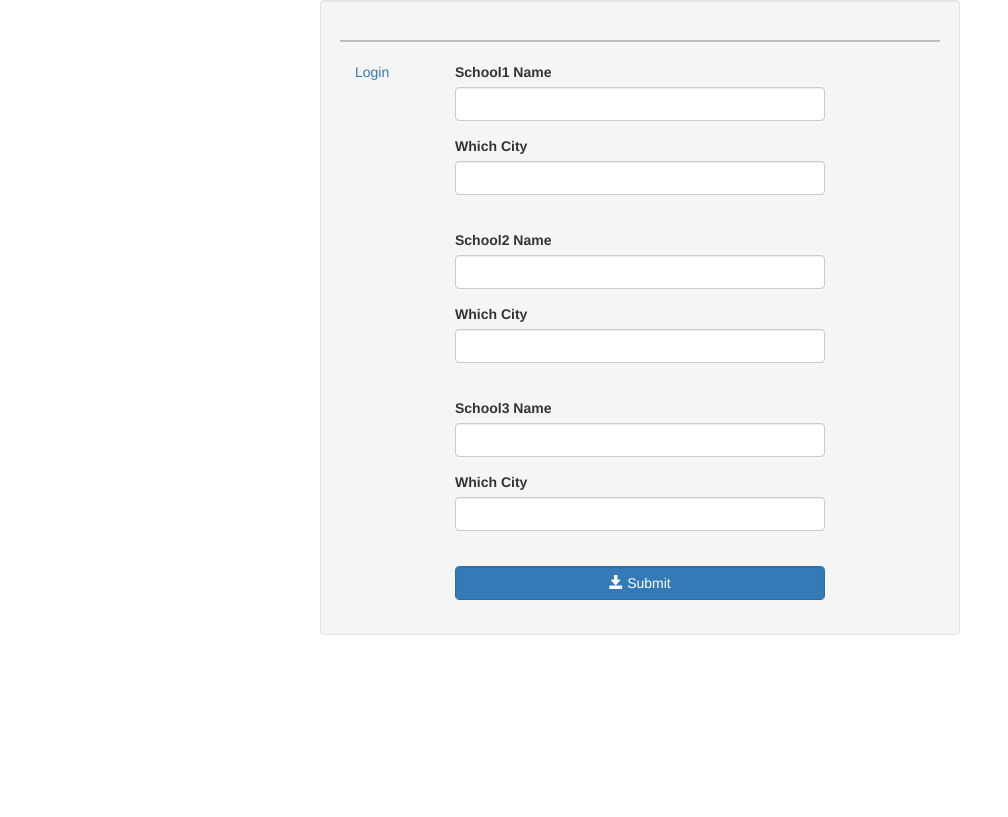
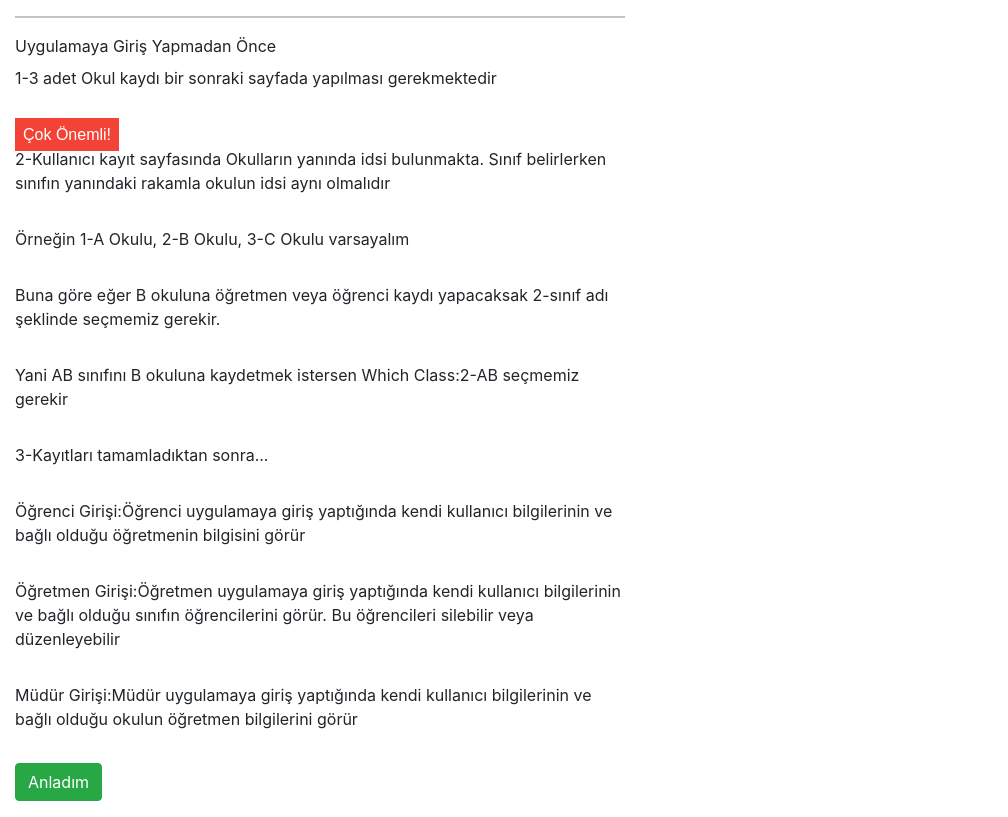
Before and after one commit to akpinarhatice/school-management-system, a Django app: page / in a window 1280 px wide. Shown: the whole page, without its empty margins (0-1008 px from the left). Before the commit the page ends 635 px from the top, so only its background shows below. Run offline with Django 3.2, Linux system fonts and the light colour scheme; some libraries are stand-ins or nearby versions.

Commit message:
Update index.html

```diff
--- a/school/people/templates/index.html
+++ b/school/people/templates/index.html
@@ -9,52 +9,35 @@
 
     <script src="https://cdn.jsdelivr.net/npm/@popperjs/core@2.9.1/dist/umd/popper.min.js" integrity="sha384-SR1sx49pcuLnqZUnnPwx6FCym0wLsk5JZuNx2bPPENzswTNFaQU1RDvt3wT4gWFG" crossorigin="anonymous"></script>
     <script src="https://cdn.jsdelivr.net/npm/bootstrap@5.0.0-beta3/dist/js/bootstrap.min.js" integrity="sha384-j0CNLUeiqtyaRmlzUHCPZ+Gy5fQu0dQ6eZ/xAww941Ai1SxSY+0EQqNXNE6DZiVc" crossorigin="anonymous"></script>
-
+<style>
+.label {
+  color: white;
+  padding: 8px;
+  font-family: Arial;
+}
+.success {background-color: #4CAF50;} /* Green */
+.info {background-color: #2196F3;} /* Blue */
+.warning {background-color: #ff9800;} /* Orange */
+.danger {background-color: #f44336;} /* Red */
+.other {background-color: #e7e7e7; color: black;} /* Gray */
+</style>
 </head>
 <body>
 {% extends 'base.html' %}
 {% block body %}
-<form method="POST">
-    {% csrf_token %}
-    <div class="col-md-2">
-        <a href="/login">Login</a>
-    </div>
-    <div class="col-md-8">
-        <div class="form-group">
-            <label for="name">School1 Name</label>
-            <input type="text" name="name1" class="form-control" required="required">
+<label>Uygulamaya Giriş Yapmadan Önce</label>
+<label>1-3 adet Okul kaydı bir sonraki sayfada yapılması gerekmektedir</label><br><br>
+<span class="label danger">Çok Önemli!</span><label>2-Kullanıcı kayıt sayfasında Okulların yanında idsi bulunmakta. Sınıf belirlerken sınıfın yanındaki rakamla okulun idsi aynı olmalıdır </label><br><br>
+<label> Örneğin 1-A Okulu, 2-B Okulu, 3-C Okulu varsayalım</label><br><br>
+<label> Buna göre eğer B okuluna öğretmen veya öğrenci kaydı yapacaksak 2-sınıf adı şeklinde seçmemiz gerekir.</label><br><br>
+<label> Yani AB sınıfını B okuluna kaydetmek istersen Which Class:2-AB seçmemiz gerekir</label><br><br>
+<label>3-Kayıtları tamamladıktan sonra... </label><br><br>
+<label>Öğrenci Girişi:Öğrenci uygulamaya giriş yaptığında kendi kullanıcı bilgilerinin ve bağlı olduğu öğretmenin bilgisini görür</label><br><br>
+<label>Öğretmen Girişi:Öğretmen uygulamaya giriş yaptığında kendi kullanıcı bilgilerinin ve bağlı olduğu sınıfın öğrencilerini görür. Bu öğrencileri silebilir veya düzenleyebilir</label><br><br>
+<label>Müdür Girişi:Müdür uygulamaya giriş yaptığında kendi kullanıcı bilgilerinin ve bağlı olduğu okulun öğretmen bilgilerini görür</label><br><br>
+<div class="form-group">
+            <a href="addSchool/" class="btn btn-success">Anladım</a>
         </div>
-        <div class="form-group">
-            <label for="city">Which City</label>
-            <input type="text" name="city1" class="form-control" required="required">
-        </div>
-        <br />
-
-        <div class="form-group">
-            <label for="name">School2 Name</label>
-            <input type="text" name="name2" class="form-control" required="required">
-        </div>
-        <div class="form-group">
-            <label for="city">Which City</label>
-            <input type="text" name="city2" class="form-control" required="required">
-        </div>
-        <br />
-
-        <div class="form-group">
-            <label for="name">School3 Name</label>
-            <input type="text" name="name3" class="form-control" required="required">
-        </div>
-        <div class="form-group">
-            <label for="city">Which City</label>
-            <input type="text" name="city3" class="form-control" required="required">
-        </div>
-        <br />
-        <div class="form-group">
-            <button type="submit" class="btn btn-primary form-control"><span class="glyphicon glyphicon-save"></span> Submit</button>
-        </div>
-
-    </div>
-</form>
 {% endblock %}
 </body>
 </html>
```
